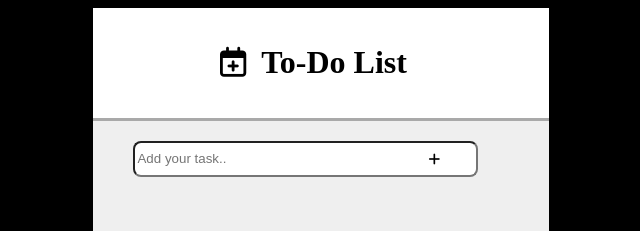
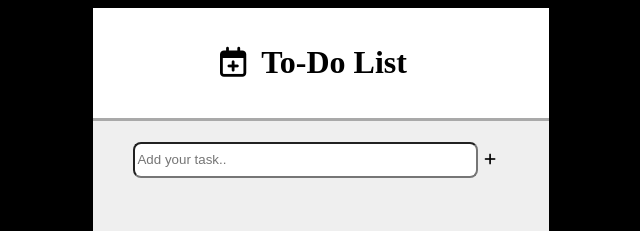
Before and after one commit to DCTorres1987/To-Do-App, a React (Create React App) app: page / in a window 1280 px wide. Shown: the top 231 px of the page, without its empty margins (319-959 px from the left). Built offline with nearby package versions, Linux system fonts and the light colour scheme.

Commit message:
feat: update readme and refactor components

```diff
--- a/src/component/ToDoContext.tsx
+++ b/src/component/ToDoContext.tsx
@@ -1,7 +1,7 @@
 import { createContext, useState, useEffect, ReactNode } from 'react';
 import { DropResult } from 'react-beautiful-dnd';
 
-interface Task {
+type Task = {
     text: string;
     completed: boolean;
 }
@@ -46,7 +46,7 @@ const defaultTaskContext: TaskContextType = {
 export const TaskContext = createContext<TaskContextType>(defaultTaskContext);
 
 // Define the props for TaskProvider, using PropsWithChildren
-interface TaskProviderProps {
+type TaskProviderProps = {
     children: ReactNode;
 }
 
@@ -62,11 +62,6 @@ export const TaskProvider: React.FC<TaskProviderProps>  = ({children}) => {
         loadTasksFromLocalStorage();
     }, []);
 
-    // Save tasks to local storage whenever tasks state changes
-    useEffect(() => {
-        saveTasksToLocalStorage(tasks);
-    }, [tasks]);
-
     // Function to load tasks from local storage
     const loadTasksFromLocalStorage = () => {
         try {
@@ -76,18 +71,24 @@ export const TaskProvider: React.FC<TaskProviderProps>  = ({children}) => {
                 setTasks(JSON.parse(savedTasks));
             }
         } catch (error) {
-        console.error("Failed to load tasks from local storage:", error);
+            console.error("Failed to load tasks from local storage:", error);
+            setTasks([]);
         }
     };
 
     // Function to save tasks to local storage
     const saveTasksToLocalStorage = (tasks: Task[]) => {
         try {
-        localStorage.setItem("tasks", JSON.stringify(tasks));
+            localStorage.setItem("tasks", JSON.stringify(tasks));
         } catch (error) {
-        console.error("Failed to save tasks to local storage:", error);
+            console.error("Failed to save tasks to local storage:", error);
         }
     };
+
+    // Save tasks to local storage whenever tasks state changes
+    useEffect(() => {
+        saveTasksToLocalStorage(tasks);
+    }, [tasks]);
 
     // Add a new task
     const addTask = () => {
--- a/src/component/ToDoTask.tsx
+++ b/src/component/ToDoTask.tsx
@@ -1,10 +1,24 @@
-import { Button, Header, Icon, IconButton, Input, ListItem, ListItemContainer, Main, TaskContainer, Title } from "./styled-components";
+import {
+            Header,
+            Icon,
+            IconButton,
+            Input,
+            EditContainer,
+            EditButtonsContainer,
+            ListItem,
+            ListItemContainer,
+            Main,
+            TaskContainer,
+            Title
+} from "./styled-components";
+
 import { DragDropContext, Droppable, Draggable } from 'react-beautiful-dnd';
 
 import React, { useContext } from "react";
 import { TaskContext } from "./ToDoContext";
 import AddButton from "./button/AddButton";
 import SaveButton from "./button/SaveButton";
+import CancelButton from "./button/CancelButton";
 
 
 const ToDoTask = () => {
@@ -45,7 +59,8 @@ const ToDoTask = () => {
                 <Icon><i className="far fa-calendar-plus"></i></Icon>
                 <Title>To-Do List</Title>
             </Header>
-            {!isEditMode ? (<div>
+            {!isEditMode ? (
+                <div className='input-container'>
                     <Input
                         placeholder="Add your task.."
                         type="text"
@@ -54,17 +69,20 @@ const ToDoTask = () => {
                         onKeyDown={handleKeyDown}
                     />
                     <AddButton addTask={addTask} />
-            </div>) :
-            (<div>
+                </div>
+        ) :
+            (<EditContainer className='edit-container'>
                 <Input
                     type="text"
                     value={editText}
                     onChange={(e) => setEditText(e.target.value)}
                     onKeyDown={handleKeyDownEdit}
                 />
+                <EditButtonsContainer className='edit-buttons-container'>
                     <SaveButton saveEditedTask={saveEditedTask} />
-                <Button onClick={() => setEditIndex(null)}>Cancel</Button>
-            </div>)
+                    <CancelButton setEditIndex={setEditIndex} />
+                </EditButtonsContainer>
+            </EditContainer>)
             }
             <DragDropContext onDragEnd={handleOnDragEnd}>
                 <Droppable droppableId="tasks">
--- a/src/component/button/AddButton.tsx
+++ b/src/component/button/AddButton.tsx
@@ -1,5 +1,5 @@
 import React from 'react';
-import { AddButtonStyle } from '../styled-components';
+import { ButtonStyle } from '../styled-components';
 
 interface Props {
     addTask: () => void;
@@ -8,11 +8,11 @@ interface Props {
 const AddButton: React.FC<Props> = ({ addTask }) => {
 
     return (
-        <AddButtonStyle
+        <ButtonStyle
             type='button'
             onClick={addTask}>
                 <i className="fa-solid fa-plus"></i>
-        </AddButtonStyle>
+        </ButtonStyle>
 
     )
 }
--- /dev/null
+++ b/src/component/button/CancelButton.tsx
@@ -0,0 +1,18 @@
+import React from "react"
+import { ButtonStyle } from "../styled-components";
+
+interface Props {
+    setEditIndex: React.Dispatch<React.SetStateAction<number | null>>;
+}
+
+const CancelButton: React.FC<Props>  = ({setEditIndex}) => {
+
+
+    return (
+        <ButtonStyle onClick={() => setEditIndex(null)}>
+            <i className="fa-solid fa-xmark"></i>
+        </ButtonStyle>
+    )
+};
+
+export default CancelButton;
--- a/src/component/button/SaveButton.tsx
+++ b/src/component/button/SaveButton.tsx
@@ -1,5 +1,5 @@
 import React from 'react';
-import { Button } from "../styled-components"
+import { ButtonStyle } from "../styled-components"
 
 interface Props {
     saveEditedTask: () => void;
@@ -8,10 +8,10 @@ interface Props {
 const SaveButton: React.FC<Props> = ({saveEditedTask}) => {
 
 return (
-    <Button
+    <ButtonStyle
         onClick={saveEditedTask}>
-        Save
-    </Button>
+        <i className="fa-solid fa-floppy-disk"></i>
+    </ButtonStyle>
 )};
 
 export default SaveButton;
--- a/src/component/styled-components.tsx
+++ b/src/component/styled-components.tsx
@@ -41,7 +41,7 @@ export const Input = styled.input`
     height: 30px;
     margin-left: 40px;
     min-width: 74%;
-    position: relative;
+    position: static;
 /*
     @media (max-width: 768px) {
         max-width: 74%;
@@ -53,24 +53,15 @@ export const Input = styled.input`
     } */
 `;
 
-export const Button = styled.button`
-    height: 30px;
-    width: 55px;
-    margin-left: 8px;
+export const EditContainer = styled.div`
+    display: flex;
+`
 
-    @media (max-width: 768px) {
-        width: 50px;
-    }
-`;
-
-export const AddButtonStyle = styled.button`
-    background-color: transparent;
-    border: unset;
-    height: 30px;
-    margin-top: 4px;
+export const  EditButtonsContainer = styled.div`
+    display: flex;
+    flex-direction: row;
     position: absolute;
     right: 39%;
-    width: 55px;
 
     @media (max-width: 768px) {
             right: 27%;
@@ -80,6 +71,23 @@ export const AddButtonStyle = styled.button`
         right: 21%;
     }
 `
+
+export const ButtonStyle = styled.button`
+    background-color: transparent;
+    border: unset;
+    height: 30px;
+    margin-top: 4px;
+    padding-right: 5px;
+    right: 39%;
+
+    @media (max-width: 768px) {
+            right: 27%;
+        }
+
+    @media (max-width: 465px) {
+        right: 21%;
+    }
+`;
 
 export const IconButton = styled.button`
     background-color: transparent;
```
Also changed, not shown: 1 other file (tests, documents, lock files or other folders). Lines whose indentation alone changed are shown as unchanged.
